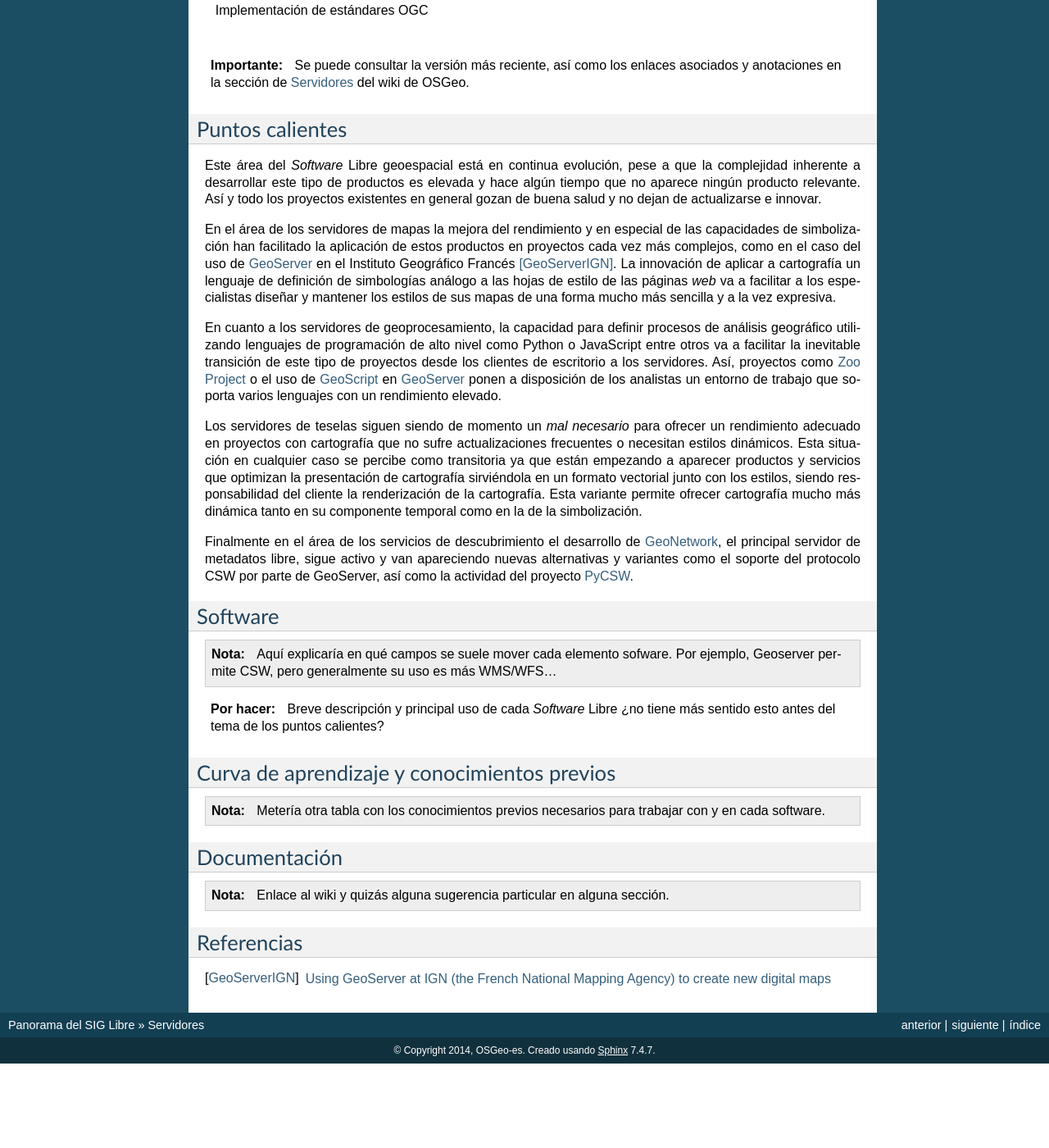
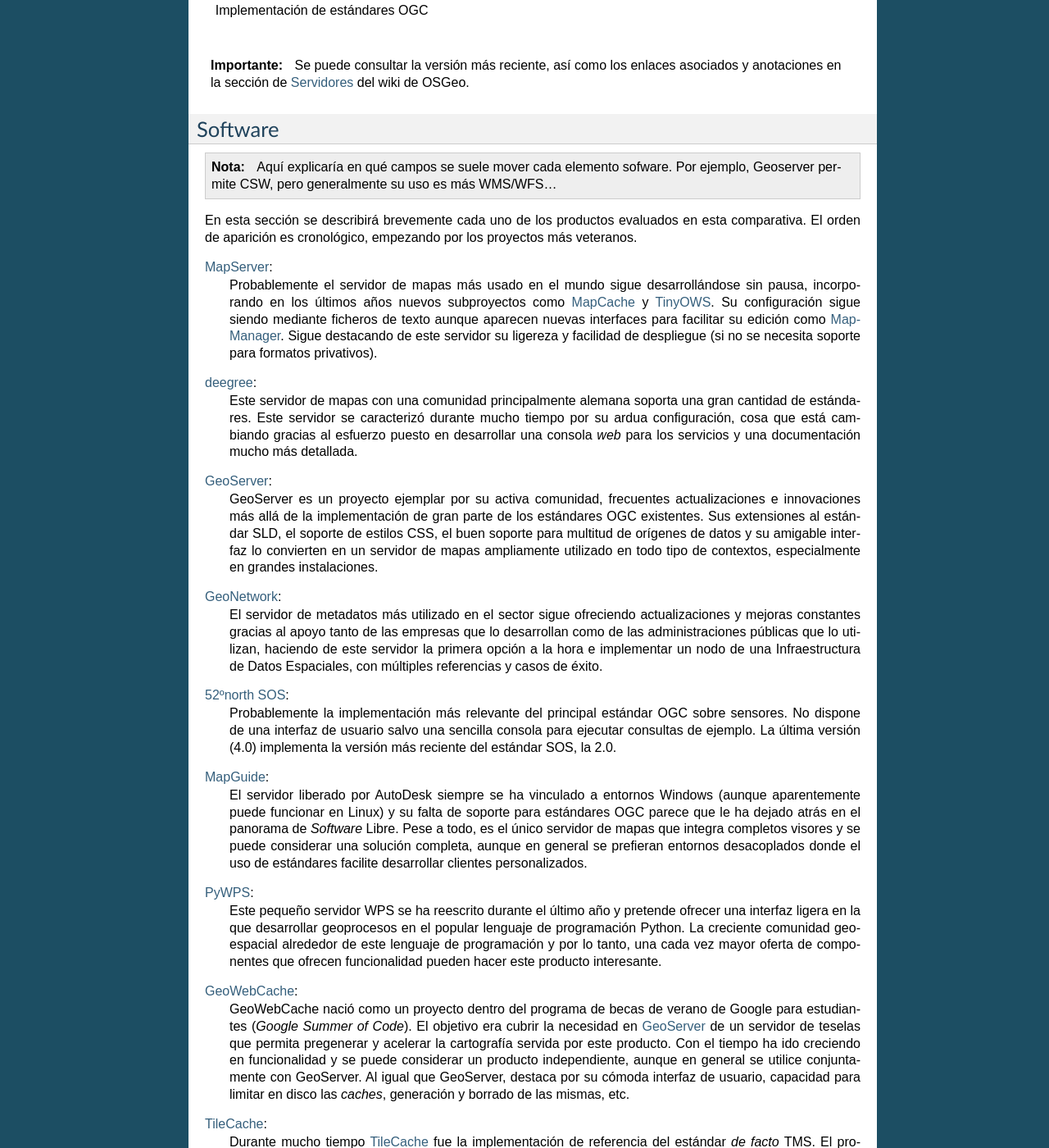
Before and after one commit to OSGeo-ES/panorama-siglibre8, a Sphinx documentation site: the page built from source/servidores/index.rst, in a window 1280 px wide and 1400 px high, scrolled down 2096 px. Shown: the whole window at 82% size. Built offline with Sphinx 7.4.7, drawn with Linux system fonts in a browser that asks for light colours; before the commit the page ends 3393 px from its top, so only the background shows below that; some of the changed text lies outside the part shown.

Commit message:
contenido en servidores

```diff
--- a/source/servidores/index.rst
+++ b/source/servidores/index.rst
@@ -57,6 +57,63 @@
 .. _Servidores: http://wiki.osgeo.org/wiki/Panorama_SIG_Libre_2014/Servidores
 
 
+
+Software
+----------
+
+.. note:: Aquí explicaría en qué campos se suele mover cada elemento sofware. Por ejemplo, Geoserver permite CSW, pero generalmente su uso es más WMS/WFS...
+
+
+En esta sección se describirá brevemente cada uno de los productos evaluados en esta comparativa. El orden de aparición es cronológico, empezando por los proyectos más veteranos.
+
+MapServer_:
+  Probablemente el servidor de mapas más usado en el mundo sigue desarrollándose sin pausa, incorporando en los últimos años nuevos subproyectos como `MapCache`_ y `TinyOWS`_. Su configuración sigue siendo mediante ficheros de texto aunque aparecen nuevas interfaces para facilitar su edición como `MapManager`_. Sigue destacando de este servidor su ligereza y facilidad de despliegue (si no se necesita soporte para formatos privativos).
+
+  .. _MapCache: http://www.mapserver.org/trunk/mapcache/index.html
+  .. _TinyOWS: http://mapserver.org/trunk/tinyows/
+  .. _MapManager: http://www.gisinternals.com/MapManager/
+deegree_:
+  Este servidor de mapas con una comunidad principalmente alemana soporta una gran cantidad de estándares. Este servidor se caracterizó durante mucho tiempo por su ardua configuración, cosa que está cambiando gracias al esfuerzo puesto en desarrollar una consola *web* para los servicios y una documentación mucho más detallada.
+GeoServer_:
+  GeoServer es un proyecto ejemplar por su activa comunidad, frecuentes actualizaciones e innovaciones más allá de la implementación de gran parte de los estándares OGC existentes. Sus extensiones al estándar SLD, el soporte de estilos CSS, el buen soporte para multitud de orígenes de datos y su amigable interfaz lo convierten en un servidor de mapas ampliamente utilizado en todo tipo de contextos, especialmente en grandes instalaciones.
+GeoNetwork_:
+  El servidor de metadatos más utilizado en el sector sigue ofreciendo actualizaciones y mejoras constantes gracias al apoyo tanto de las empresas que lo desarrollan como de las administraciones públicas que lo utilizan, haciendo de este servidor la primera opción a la hora e implementar un nodo de una Infraestructura de Datos Espaciales, con múltiples referencias y casos de éxito.
+`52ºnorth SOS`_:
+  Probablemente la implementación más relevante del principal estándar OGC sobre sensores. No dispone de una interfaz de usuario salvo una sencilla consola para ejecutar consultas de ejemplo. La última versión (4.0) implementa la versión más reciente del estándar SOS, la 2.0.
+`MapGuide`_:
+  El servidor liberado por AutoDesk siempre se ha vinculado a entornos Windows (aunque aparentemente puede funcionar en Linux) y su falta de soporte para estándares OGC parece que le ha dejado atrás en el panorama de |sl|. Pese a todo, es el único servidor de mapas que integra completos visores y se puede considerar una solución completa, aunque en general se prefieran entornos desacoplados donde el uso de estándares facilite desarrollar clientes personalizados.
+PyWPS_:
+  Este pequeño servidor WPS se ha reescrito durante el último año y pretende ofrecer una interfaz ligera en la que desarrollar geoprocesos en el popular lenguaje de programación Python. La creciente comunidad geoespacial alrededor de este lenguaje de programación y por lo tanto, una cada vez mayor oferta de componentes que ofrecen funcionalidad pueden hacer este producto interesante.
+GeoWebCache_:
+  GeoWebCache nació como un proyecto dentro del programa de becas de verano de Google para estudiantes (*Google Summer of Code*). El objetivo era cubrir la necesidad en GeoServer_ de un servidor de teselas que permita pregenerar y acelerar la cartografía servida por este producto. Con el tiempo ha ido creciendo en funcionalidad y se puede considerar un producto independiente, aunque en general se utilice conjuntamente con GeoServer. Al igual que GeoServer, destaca por su cómoda interfaz de usuario, capacidad para limitar en disco las *caches*, generación y borrado de las mismas, etc.
+TileCache_:
+  Durante mucho tiempo TileCache_ fue la implementación de referencia del estándar *de facto* TMS. El proyecto lleva ya bastante tiempo estancado sin practicamente actividad por lo que se puede considerar en periodo de *senectud* y no sería aconsejable instalarlo en nuevos proyectos.
+`52ºnorth WPS`_:
+  Este servidor de procesos dispone de una sencilla interfaz y conectores para implementar geoprocesos en el lenguaje de programación `R`_, usar procesos del GIS de escritorio GRASS_, o de SEXTANTE_.
+
+  .. _R: http://www.r-project.org/
+  .. _GRASS: http://grass.osgeo.org/
+  .. _SEXTANTE: http://www.sextantegis.com/
+
+MapProxy_:
+  MapProxy es un servidor de teselas que dispone de algunas características interesantes. Al igual que GeoWebCache_ permite responder a cualquier petición WMS, no solo a las correspondientes con teselas de las *caches* definidas. Además dispone de varios mecanismos de almacenamiento de teselas más allá del uso del sistema de ficheros. Además puede usarse como un servidor de mapas estándar para ficheros de configuración de la biblioteca de renderización Mapnik_. Su configuración mediante sencillos ficheros de texto y las herramientas de ayuda a configuración y despliegue de las mismas lo convierten en un producto ciertamente versátil.
+
+  .. _Mapnik: http://mapnik.org/
+PyCSW_:
+  bla
+`QGis Server`_:
+  bla
+TileStache_:
+  bla
+`ZOO Project`_:
+  bla
+EOxServer_:
+  bla
+TileStream_:
+  bla
+
+
+
 Puntos calientes
 --------------------
 
@@ -64,26 +121,15 @@
 
 En el área de los servidores de mapas la mejora del rendimiento y en especial de las capacidades de simbolización han facilitado la aplicación de estos productos en proyectos cada vez más complejos, como en el caso del uso de GeoServer_ en el Instituto Geográfico Francés [GeoServerIGN]_. La innovación de aplicar a cartografía un lenguaje de definición de simbologías análogo a las hojas de estilo de las páginas *web* va a facilitar a los especialistas diseñar y mantener los estilos de sus mapas de una forma mucho más sencilla y a la vez expresiva.
 
-.. _GeoServer: http://geoserver.org
 
-En cuanto a los servidores de geoprocesamiento, la capacidad para definir procesos de análisis geográfico utilizando lenguajes de programación de alto nivel como Python o JavaScript entre otros va a facilitar la inevitable transición de este tipo de proyectos desde los clientes de escritorio a los servidores. Así, proyectos como `Zoo Project`_ o el uso de `GeoScript`_ en `GeoServer`_ ponen a disposición de los analistas un entorno de trabajo que soporta varios lenguajes con un rendimiento elevado.
+En cuanto a los servidores de geoprocesamiento, la capacidad para definir procesos de análisis geográfico utilizando lenguajes de programación de alto nivel como Python o JavaScript entre otros va a facilitar la inevitable transición de este tipo de proyectos desde los clientes de escritorio a los servidores. Así, proyectos como `ZOO Project`_ o el uso de `GeoScript`_ en `GeoServer`_ ponen a disposición de los analistas un entorno de trabajo que soporta varios lenguajes con un rendimiento elevado.
 
 .. _GeoScript: http://geoscript.org/
-.. _Zoo Project: http://zoo-project.org/
 
 Los servidores de teselas siguen siendo de momento un *mal necesario* para ofrecer un rendimiento adecuado en proyectos con cartografía que no sufre actualizaciones frecuentes o necesitan estilos dinámicos. Esta situación en cualquier caso se percibe como transitoria ya que están empezando a aparecer productos y servicios que optimizan la presentación de cartografía sirviéndola en un formato vectorial junto con los estilos, siendo responsabilidad del cliente la renderización de la cartografía. Esta variante permite ofrecer cartografía mucho más dinámica tanto en su componente temporal como en la de la simbolización.
 
 Finalmente en el área de los servicios de descubrimiento el desarrollo de GeoNetwork_, el principal servidor de metadatos libre, sigue activo y van apareciendo nuevas alternativas y variantes como el soporte del protocolo CSW por parte de GeoServer, así como la actividad del proyecto PyCSW_.
 
-.. _GeoNetwork: http://geonetwork-opensource.org/
-.. _PyCSW: http://pycsw.org/
-
-Software
-----------
-
-.. note:: Aquí explicaría en qué campos se suele mover cada elemento sofware. Por ejemplo, Geoserver permite CSW, pero generalmente su uso es más WMS/WFS...
-
-.. todo:: Breve descripción y principal uso de cada |sl| ¿no tiene más sentido esto antes del tema de los puntos calientes?
 
 
 Curva de aprendizaje y conocimientos previos
@@ -103,3 +149,24 @@
 
 
 .. [GeoServerIGN] `Using GeoServer at IGN (the French National Mapping Agency) to create new digital maps <http://blog.geoserver.org/2014/01/07/using-geoserver-at-ign-the-french-national-mapping-agency-to-create-new-digital-maps/>`_
+
+
+.. Enlaces a webs de  proyectos
+
+.. _MapServer: http://mapserver.org
+.. _deegree: http://deegree.org/
+.. _GeoServer: http://geoserver.org
+.. _GeoNetwork: http://geonetwork-opensource.org/
+.. _52ºnorth SOS: http://52north.org/communities/sensorweb/
+.. _MapGuide: http://mapguide.osgeo.org/
+.. _PyWPS: http://pywps.wald.intevation.org/
+.. _GeoWebCache: http://geowebcache.org/
+.. _TileCache: http://tilecache.org/
+.. _52ºnorth WPS: http://52north.org/communities/geoprocessing/wps/index.html
+.. _MapProxy: http://mapproxy.org/
+.. _PyCSW: http://pycsw.org/
+.. _QGis Server: http://docs.qgis.org/2.0/en/docs/user_manual/working_with_ogc/ogc_server_support.html
+.. _TileStache: http://tilestache.org/
+.. _ZOO Project: http://zoo-project.org/
+.. _EOxServer: https://github.com/EOxServer/eoxserver
+.. _TileStream: https://github.com/mapbox/tilestream
```
